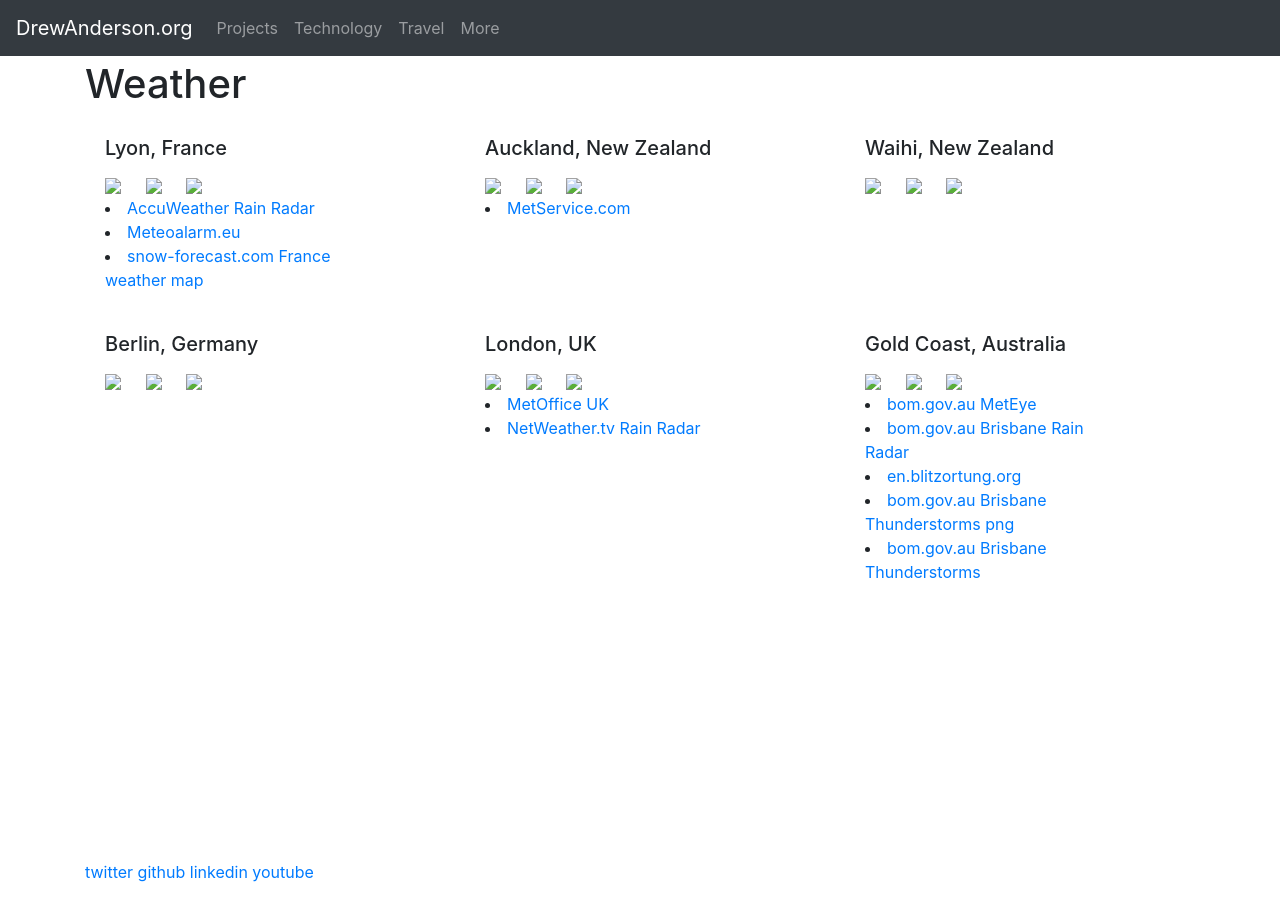
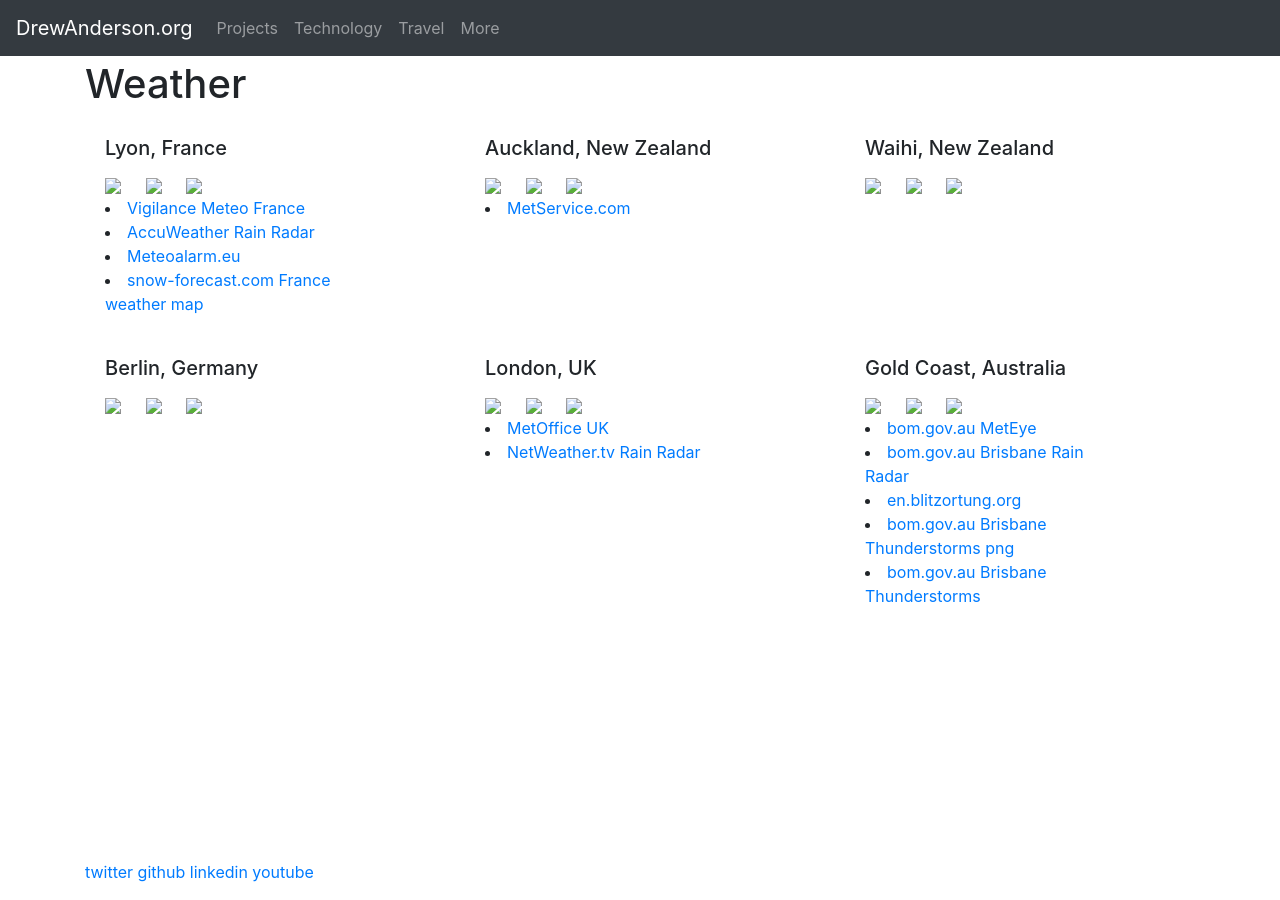
Before and after one commit to drewandersonnz/drewandersonnz.github.io, a Jekyll site: the page built from weather.md, in a window 1280 px wide. Built offline with Jekyll 4.4.1, drawn with Linux system fonts in a browser that asks for light colours.

Commit message:
Vigilance Meteo France

```diff
--- a/weather.md
+++ b/weather.md
@@ -14,6 +14,8 @@
 
     urls:
 
+      - title: Vigilance Meteo France
+        url:   https://vigilance.meteofrance.fr/fr
       - title: AccuWeather Rain Radar
         url:   https://www.accuweather.com/en/fr/lyon/171210/weather-radar/171210
       - title: Meteoalarm.eu
```
